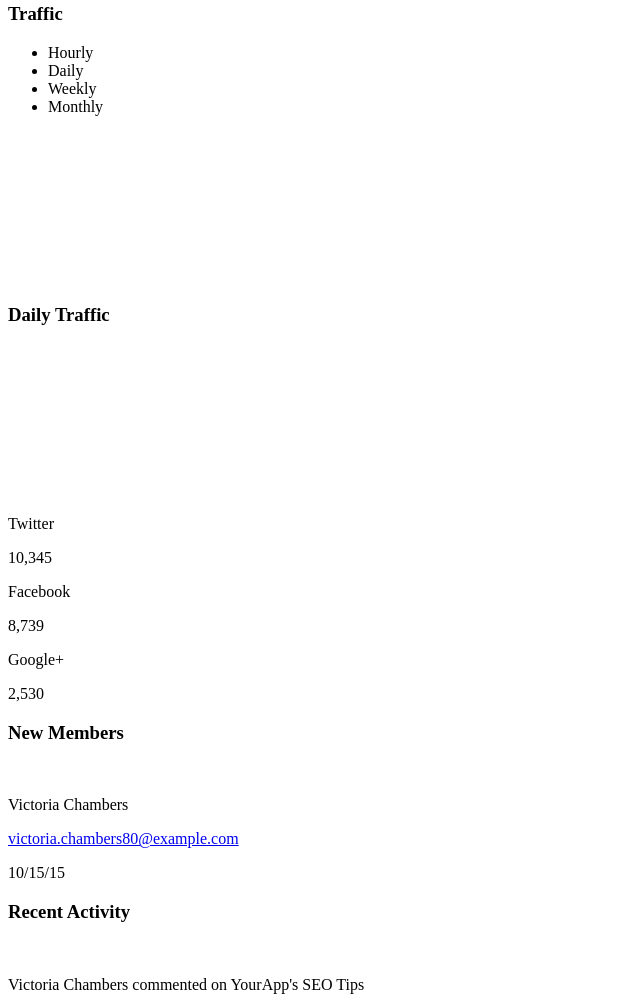
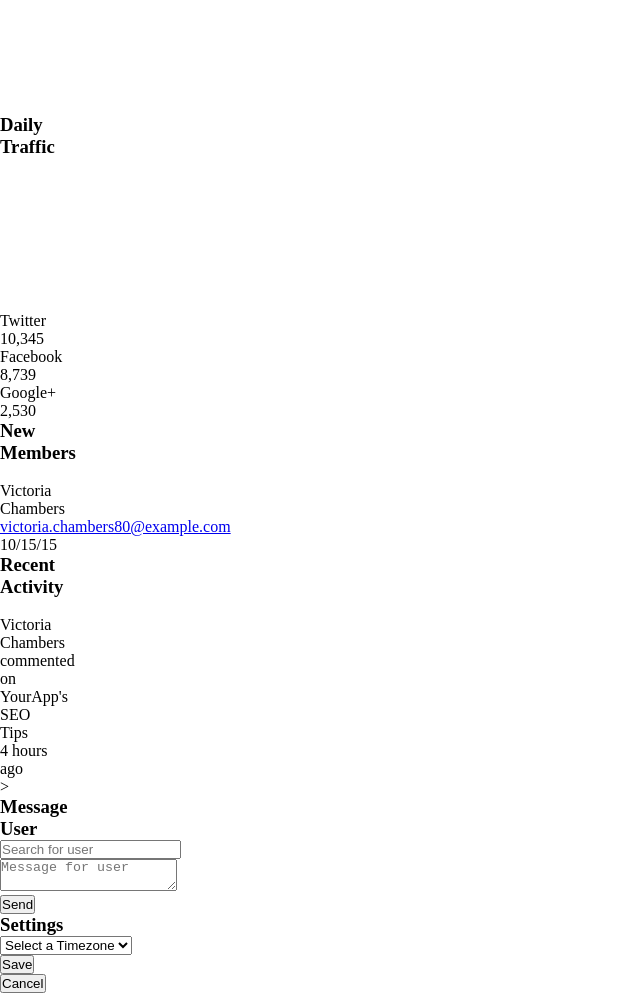
Before and after one commit to bFay9402/techdegree_project_7, a plain HTML site: page index.html in a window 1280 px wide. Shown: the part 279-1276 px from the top of the page, without its empty margins (0-640 px from the left). Drawn offline with Linux system fonts and the light colour scheme.

Commit message:
starter css

```diff
--- a/css/styles.css
+++ b/css/styles.css
@@ -0,0 +1,73 @@
+* {
+  margin: 0;
+  padding: 0;
+  box-sizing: border-box;
+}
+
+.grid-container {
+  display: grid;
+  grid-template-columns: 100%;
+  grid-template-rows: auto;
+  grid-template-areas:
+    "header"
+    "navigation"
+    "main";
+}
+
+.header {
+  grid-area: header;
+}
+
+.navigation {
+  grid-area: navigation;
+}
+
+.main {
+  grid-area: main;
+}
+
+.widget-container-full,
+.widget-container-half {
+    width: 95vw;
+  }
+
+/* media queries */
+@media (min-width: 768px) {
+  .grid-container {
+    grid-template-columns: 55px 1fr;
+    grid-template-areas:
+      "header header"
+      "navigation main";
+  }
+
+  .main {
+    display: grid;
+    grid-template-columns: 50%;
+  }
+
+  .traffic,
+  .social-container {
+    grid-column: 1 / span 2;
+  }
+
+  .daily,
+  .members,
+  .message {
+    grid-column: 1 / span 1;
+  }
+
+  .mobile,
+  .activity,
+  .settings {
+    grid-column: 2 / span 1;
+  }
+
+  .widget-container-full {
+    width: 90vw;
+  }
+
+  .widget-container-half {
+    width: 45vw;
+  }
+
+}
--- a/index.html
+++ b/index.html
@@ -7,7 +7,7 @@
   <link rel="stylesheet" href="./css/styles.css">
   <title>WebApp Dashboard</title>
 </head>
-<body class="gird-container">
+<body class="grid-container">
   <header>
     <h1>YourApp</h1>
     <div>
@@ -106,13 +106,13 @@
       </div>
     </section>
 
-    <section class="recent">
+    <section class="activity">
       <h3>Recent Activity</h3>
 
-      <div class="recent-container">
+      <div class="activity-container">
         <img src="" alt="">
 
-        <div class="recent-text">
+        <div class="activity-text">
           <p>Victoria Chambers commented on YourApp's SEO Tips</p>
           <p>4 hours ago</p>
         </div>
```
